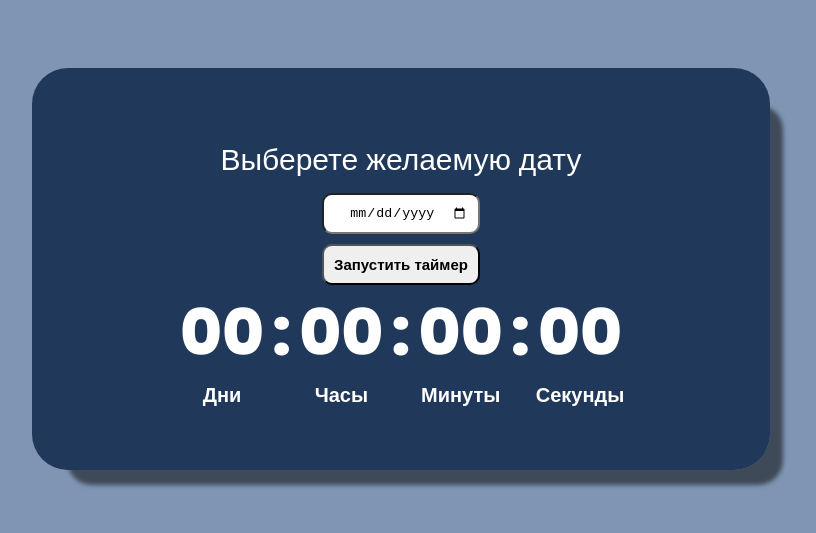
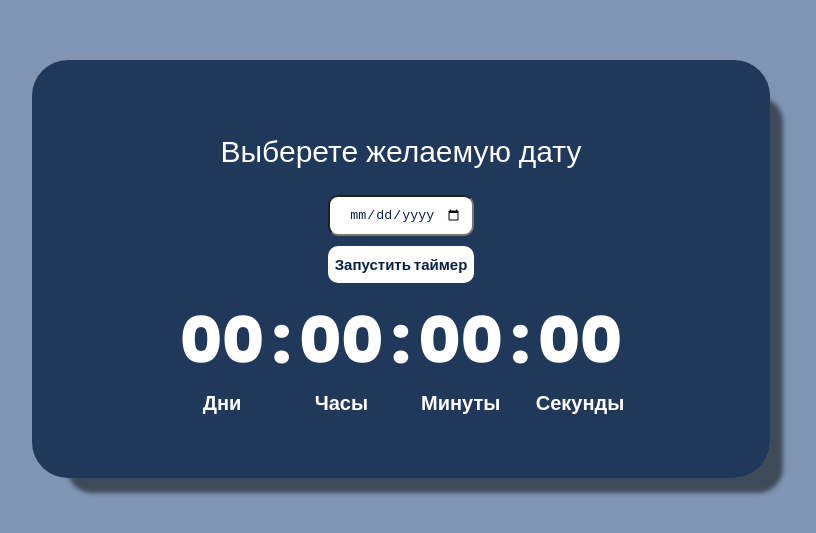
Before and after one commit to petr-rikhter/wish-timer, a React (Create React App) app: page / in a window 1280 px wide. Shown: the part 131-664 px from the top of the page, without its empty margins (239-1055 px from the left). Built offline with nearby package versions, Linux system fonts and the light colour scheme.

Commit message:
added error hints and some changed styles

```diff
--- a/src/App.css
+++ b/src/App.css
@@ -12,9 +12,7 @@
   flex-direction: column;
   align-items: center;
   justify-content: center;
-
   padding: 60px 140px;
-
   background: rgba(9, 33, 67, 0.8);
   box-shadow: 24px 26px 4px -11px rgba(0, 0, 0, 0.5);
   backdrop-filter: blur(10px);
@@ -24,9 +22,12 @@
 .app form {
   display: flex;
   flex-direction: column;
+  padding: 10px;
 }
 
 .app .text {
+  display: flex;
+  text-align: center;
   font-weight: 500;
   font-size: 30px;
   color: #ffffff;
@@ -38,14 +39,22 @@
   text-align: center;
   padding: 10px 10px;
   margin-bottom: 10px;
+  color: rgb(9, 33, 67);
 }
 
 .button {
+  cursor: pointer;
   border-radius: 10px;
   text-align: center;
-  padding: 10px 10px;
+  background-color: #ffffff;
+  padding: 7px 7px;
   font-weight: 800;
   font-size: 15px;
+  color: rgb(9, 33, 67);
+}
+
+.button:hover {
+  transform: scale(1.05);
 }
 
 .timer {
@@ -88,4 +97,9 @@
   .column {
     min-width: 63px;
   }
+
+  .button {
+    font-weight: 700;
+    font-size: 13px;
+  }
 }
--- a/src/App.js
+++ b/src/App.js
@@ -2,6 +2,9 @@ import { useEffect, useRef, useState } from "react";
 import "./App.css";
 
 const App = () => {
+  const [errorInput, setErrorInput] = useState(false);
+  const [pastErrorDate, setPastErrorDate] = useState(false);
+
   const [timeLeft, setTimeLeft] = useState("00");
   const inputValue = useRef();
   const [toggleInptuButton, setToggleInptuButton] = useState(
@@ -14,6 +17,15 @@ const App = () => {
   const minutes = padTime(Math.floor(timeLeft / (1000 * 60)) % 60);
   const hours = padTime(Math.floor(timeLeft / (1000 * 60 * 60)) % 24);
   const days = padTime(Math.floor(timeLeft / (1000 * 60 * 60 * 24)));
+
+  const hideErrorInput = () => {
+    if (new Date(inputValue.current.value).getTime() <= new Date().getTime()) {
+      setPastErrorDate(true);
+    } else {
+      setPastErrorDate(false);
+    }
+    setErrorInput(false);
+  };
 
   useEffect(() => {
     if (localStorage.getItem("wishtime")) {
@@ -32,6 +44,14 @@ const App = () => {
   }, [timeLeft]);
 
   const startTimerHandler = (event) => {
+    if (new Date(inputValue.current.value).getTime() <= new Date().getTime()) {
+      setPastErrorDate(true);
+      return;
+    }
+    if (!inputValue.current.value) {
+      setErrorInput(true);
+      return;
+    } else {
       event.preventDefault();
 
       const chooseDate = new Date(inputValue.current.value).getTime();
@@ -42,6 +62,7 @@ const App = () => {
 
       localStorage.setItem("wishtime", chooseDate - dateNow);
       localStorage.setItem("toggle", true);
+    }
   };
 
   const stopTimerHandler = (event) => {
@@ -57,27 +78,40 @@ const App = () => {
   return (
     <div className="background">
       <div className="app">
+        {!toggleInptuButton && (
           <div className="text">Выберете желаемую дату</div>
+        )}
+        {errorInput && (
+          <div className="text" style={{ color: "red" }}>
+            Введите любую дату!
+          </div>
+        )}
+        {pastErrorDate && (
+          <div className="text" style={{ color: "red" }}>
+            Введите дату больше текущей!
+          </div>
+        )}
 
         <form>
           {!toggleInptuButton && (
-            <input ref={inputValue} className="input" type="date" />
+            <input
+              ref={inputValue}
+              onChange={hideErrorInput}
+              className="input"
+              type="date"
+            />
           )}
 
           {!toggleInptuButton && (
-            <button
-              onClick={startTimerHandler}
-              className="button"
-              type="button"
-            >
+            <div onClick={startTimerHandler} className="button">
               Запустить таймер
-            </button>
+            </div>
           )}
 
           {toggleInptuButton && (
-            <button onClick={stopTimerHandler} className="button" type="button">
+            <div onClick={stopTimerHandler} className="button">
               Остановить таймер
-            </button>
+            </div>
           )}
         </form>
 
```
Lines whose indentation alone changed are shown as unchanged.
